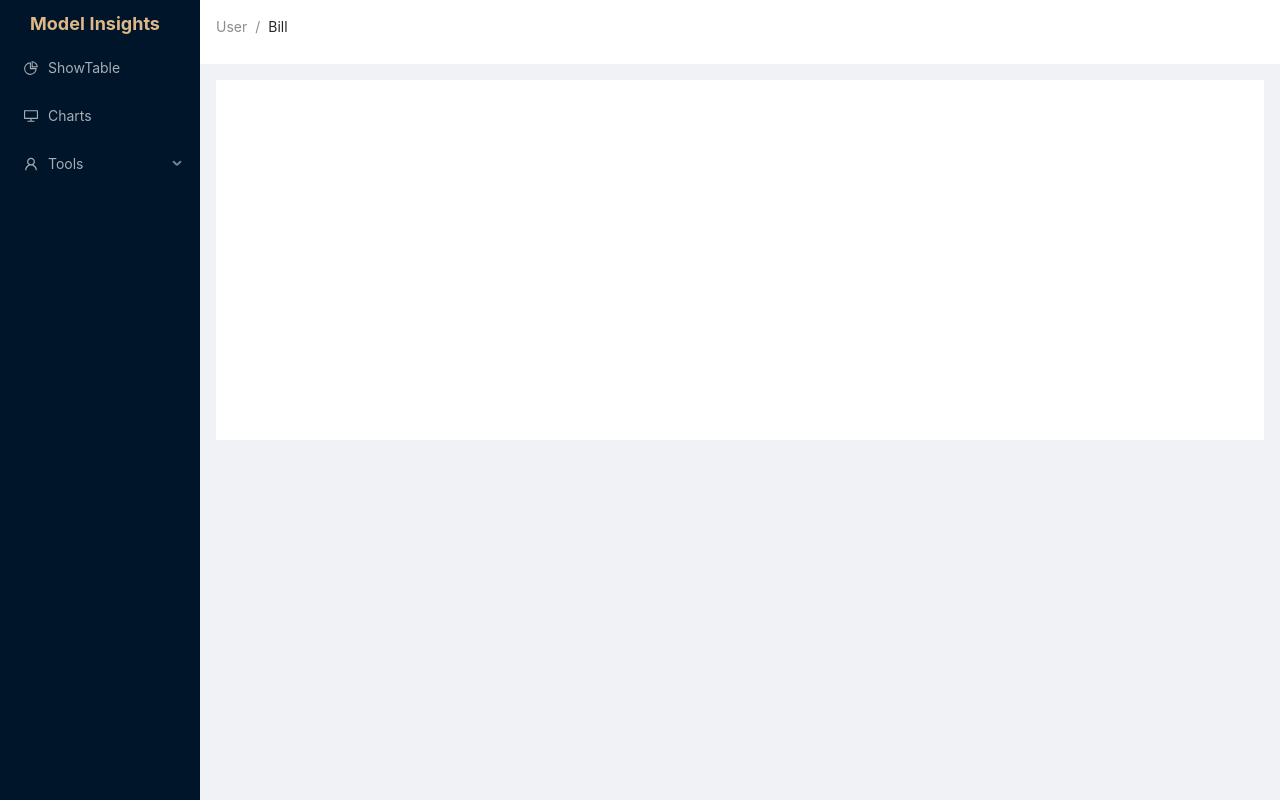
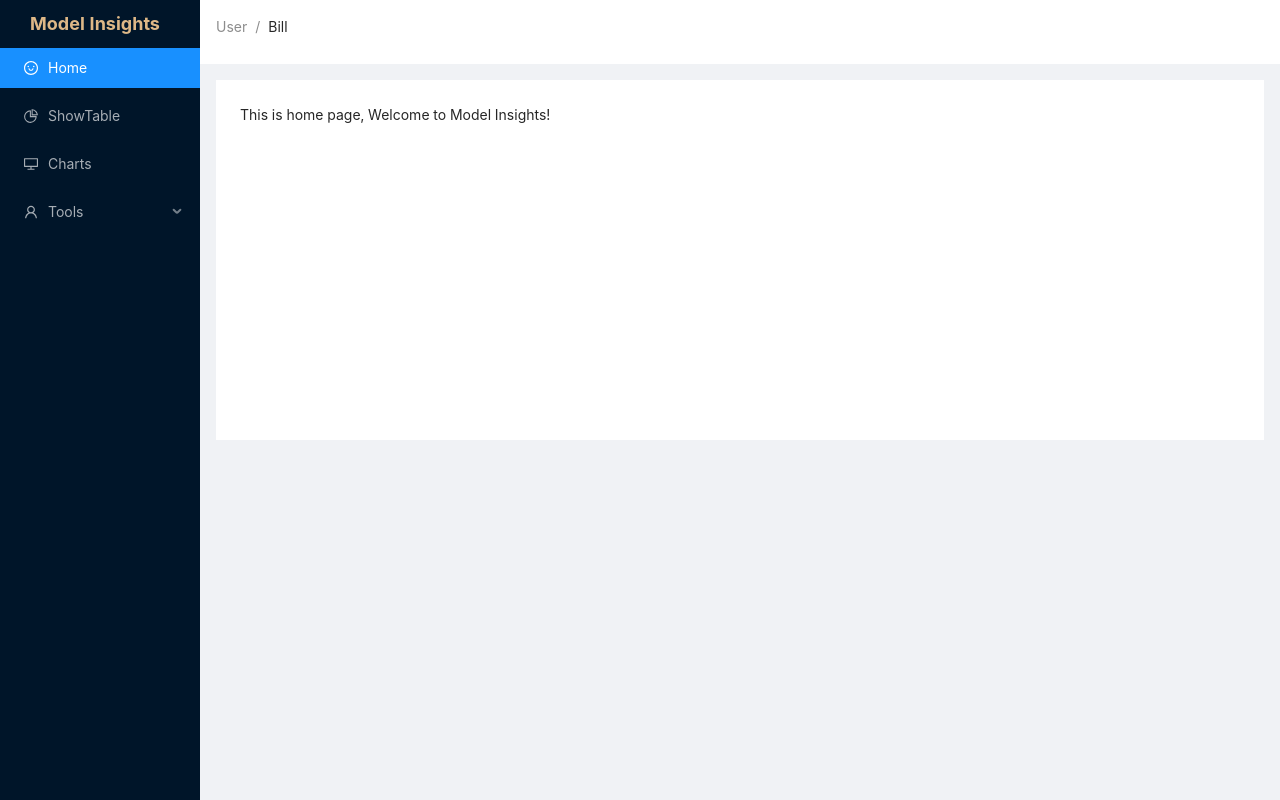
Before and after one commit to sweeetYoung/react-demo, a React (Create React App) app: page /Charts#/Home in a window 1280 px wide. Built offline with nearby package versions, Linux system fonts and the light colour scheme.

Commit message:
完成页面刷新时，sideMenu选中问题

```diff
--- a/src/layout/Content.js
+++ b/src/layout/Content.js
@@ -1,7 +1,8 @@
 import React, { Suspense } from "react";
-import { HashRouter, Route, Switch } from "react-router-dom";
+import {HashRouter, Redirect, Route, Switch } from "react-router-dom";
 import { Layout } from "antd";
 import { mainRoutes } from "../router";
+// import Home from '../views/Home/index';
 const { Content } = Layout;
 
 function generateRoute(item) {
@@ -39,6 +40,8 @@ function generateRoute(item) {
   )
 }
 function MainContent() {
+  // let location = useLocation();
+  // console.log(location)
   return (
     <Content style={{ margin: '16px' }}>
       <div className="site-layout-background" style={{ padding: 24, minHeight: 360 }}>
@@ -48,6 +51,7 @@ function MainContent() {
               return generateRoute(item)
             })
           }
+          <Redirect to="/Home" />
         </Switch>
       </div>
     </Content>
--- a/src/layout/Sider.js
+++ b/src/layout/Sider.js
@@ -1,38 +1,66 @@
-import React, { useState } from 'react';
+import React from 'react';
 import './sider.scss';
-import {Link, HashRouter} from "react-router-dom";
+import { HashRouter, Link, useLocation } from "react-router-dom";
 import { Layout, Menu } from 'antd';
 import { mainRoutes } from "../router";
+import { flatten } from "../utils";
+// import {useLocation} from "react-router";
 // import sideMenus from '../utils/sideMenu';
 const { Sider } = Layout;
 const { SubMenu } = Menu;
-const LayoutSide = () => {
-  const [menuIndex, setMenuIndex] = useState(0);
-  console.log(menuIndex);
+
+
+function SideMenu() {
+  const location = useLocation();
+  const pagePath = location.pathname.split('/').pop();
+  console.log(location, pagePath)
+  let flatRoutes = flatten(mainRoutes, 'routes')
+  const [menuTitle, setMenuTitle] = React.useState(() => window.localStorage.getItem('menuTitle') || 'home');
+  const [selectKey, setSelectKey] = React.useState(() => '');
+  React.useEffect(() => {
+    window.localStorage.setItem('menuTitle', menuTitle)
+    handleSelectedKey()
+  })
+  function handleMenuChange(title) {
+    setMenuTitle(title)
+    // handleSelectedKey(mainRoutes.find(item => item.title.toLowerCase() === pageIndexParams.toLowerCase()).key)
+  }
+  function handleSelectedKey() {
+    console.log(menuTitle)
+    const wq = flatRoutes.find(item => item.title.toLowerCase() === menuTitle.toLowerCase())
+    console.log(wq, wq.key)
+    setSelectKey(wq.key)
+    console.log(selectKey)
+  }
   return (
-    <HashRouter>
-      <Sider>
-        <div className="logo">Model Insights</div>
-        <Menu className="menu" theme="dark" mode="inline">
+    <Menu selectedKeys={[...selectKey]} className="menu" theme="dark" mode="inline">
       {
         mainRoutes.map(item =>
           item.routes && item.routes.length > 0 ?
             <SubMenu key={item.key} icon={item.icon} title={item.title}>
               {
                 item.routes.map(itemC => (
-                      <Menu.Item key={itemC.key} onClick={() => setMenuIndex(itemC.key)}>
+                  <Menu.Item key={itemC.key} onClick={() => handleMenuChange(itemC.title)}>
                     <Link to={itemC.path}>{itemC.title}</Link>
                   </Menu.Item>
                 ))
               }
             </SubMenu>
             :
-                <Menu.Item key={item.key} icon={item.icon} onClick={() => setMenuIndex(item.key)}>
+            <Menu.Item key={item.key} icon={item.icon} onClick={() => handleMenuChange(item.title)}>
               <Link to={item.path}>{item.title}</Link>
             </Menu.Item>
         )
       }
     </Menu>
+  )
+}
+function LayoutSide() {
+  return (
+    <HashRouter>
+      <Sider>
+        <div className="logo">Model Insights</div>
+        <SideMenu />
       </Sider>
     </HashRouter>
   )
--- a/src/router/index.js
+++ b/src/router/index.js
@@ -3,47 +3,54 @@ import {
   DesktopOutlined,
   PieChartOutlined,
   UserOutlined,
+  SmileOutlined
 } from '@ant-design/icons';
+
 const mainRoutes = [
+  {
+    path: '/Home',
+    title: 'Home',
+    key: '1',
+    exact: true,
+    icon: <SmileOutlined />,
+    component: lazy(() => import('../views/Home/index')),
+  },
   {
     path: '/ShowTable',
     title: 'ShowTable',
-    key: '1',
+    key: '2',
     icon: <PieChartOutlined />,
     component: lazy(() => import('../views/ShowTable/index')),
   },
   {
     path: '/Charts',
-    key: '2',
+    key: '3',
     component: lazy(() => import('../views/Charts/index')),
     title: 'Charts',
     icon: <DesktopOutlined />,
   },
   {
-    path: '/Tools',
+    path: '/Tools/:toolId',
     title: 'Tools',
     icon: <UserOutlined />,
-    key: '3',
+    key: '4',
     routes: [
       {
         path: "/Tools/1",
         title: "工具-1",
-        key: '3-1',
-        exact: true,
+        key: '5',
         component: lazy(() => import('../views/Tools/index')),
       },
       {
         path: "/Tools/2",
         title: "工具-2",
-        key: '3-2',
-        exact: true,
+        key: '6',
         component: lazy(() => import('../views/Tools/index')),
       },
       {
         path: "/Tools/3",
         title: "工具-3",
-        key: '3-3',
-        exact: true,
+        key: '7',
         component: lazy(() => import('../views/Tools/index')),
       }
     ]
--- /dev/null
+++ b/src/utils/index.js
@@ -0,0 +1,8 @@
+export function flatten(arr, child){// 多维menu数组 变成一维数组
+  return [].concat(...arr.map(item =>{
+      return item[child] //判断是否有子项，否则递归flatten报错
+        ? [].concat(item, ...flatten(item[child]))
+        : [].concat(item)
+    }
+  ))
+}
--- /dev/null
+++ b/src/views/Home/index.js
@@ -0,0 +1,5 @@
+function Home() {
+  return 'This is home page, Welcome to Model Insights!'
+}
+
+export default Home;
--- a/src/views/Tools/index.js
+++ b/src/views/Tools/index.js
@@ -0,0 +1,5 @@
+function Tools() {
+  return 'Tools'
+}
+
+export default Tools;
```
Lines whose indentation alone changed are shown as unchanged.
